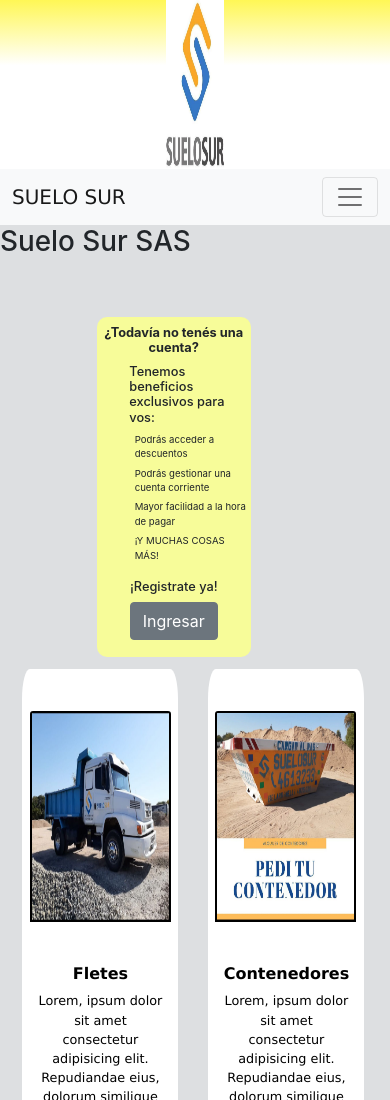
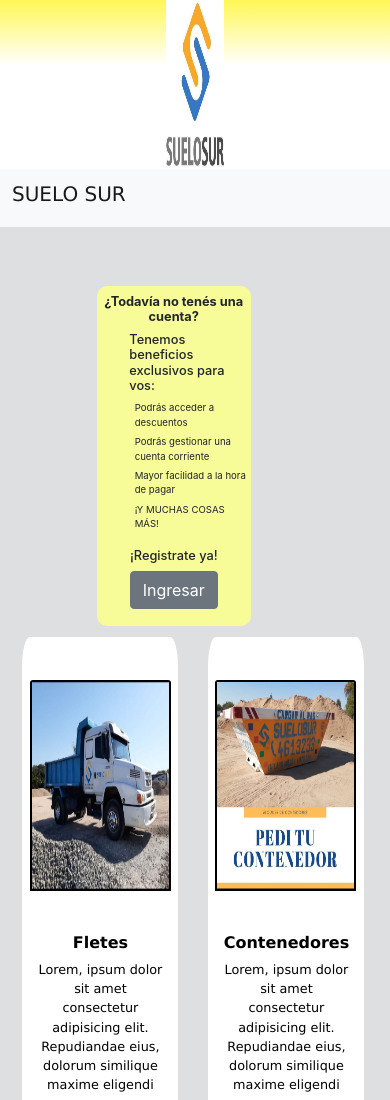
Before and after one commit to ValenMezza/SUELO-SUR_Proyecto, a website: page index.html in a window 390 px wide. Shown: the top 1100 px of the page. Drawn offline with nearby package versions, Linux system fonts and the light colour scheme.

Commit message:
Mejora de SEO

```diff
--- a/index.html
+++ b/index.html
@@ -18,12 +18,8 @@
         </div>
         <nav class="navbar navbar-expand-lg navbar-light bg-light">
             <div class="container-fluid">
-                <a class="navbar-brand" href="index.html">SUELO SUR</a>
-                <button class="navbar-toggler" type="button" data-bs-toggle="collapse"
-                    data-bs-target="#navbarSupportedContent" aria-controls="navbarSupportedContent"
-                    aria-expanded="false" aria-label="Toggle navigation">
-                    <span class="navbar-toggler-icon"></span>
-                </button>
+                <h1 class="navbar-brand">SUELO SUR</h1>
+
                 <div class="collapse navbar-collapse" id="navbarSupportedContent">
                     <ul class="navbar-nav me-auto mb-2 mb-lg-0">
                         <li class="nav-item">
@@ -69,7 +65,6 @@
             </div>
         </nav>
     </header>
-    <h1>Suelo Sur SAS</h1>
     <div class="grid-container">
         <main class="grid-item">
             <div class="grid-item__articulo">
```
Also changed, not shown: pages/ayuda.html (+1 -6 lines), pages/compra.html (+1 -6 lines), pages/contacto.html (+2 -6 lines), pages/nosotros.html (+2 -6 lines), pages/ubicacion.html (+1 -6 lines).
